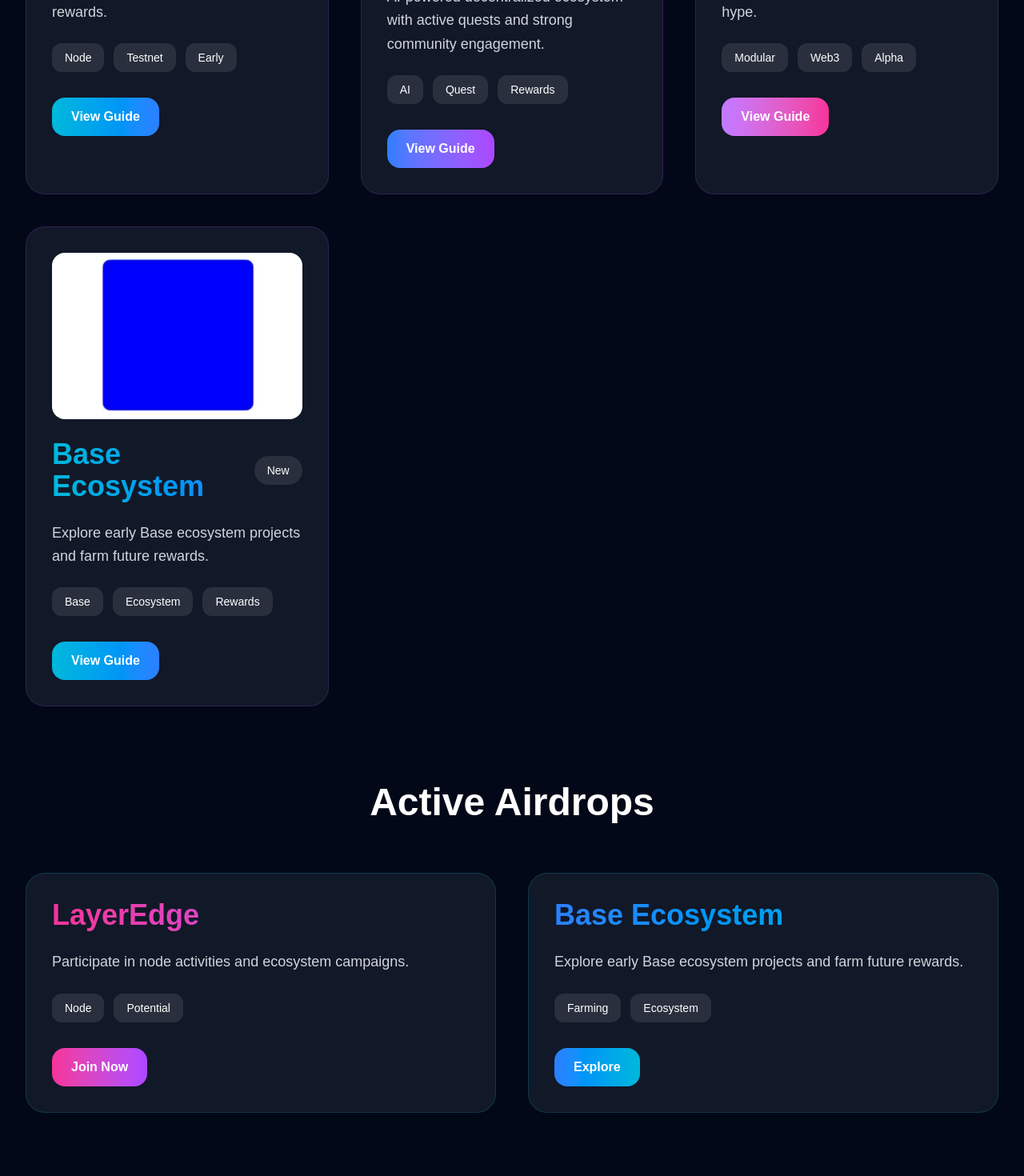
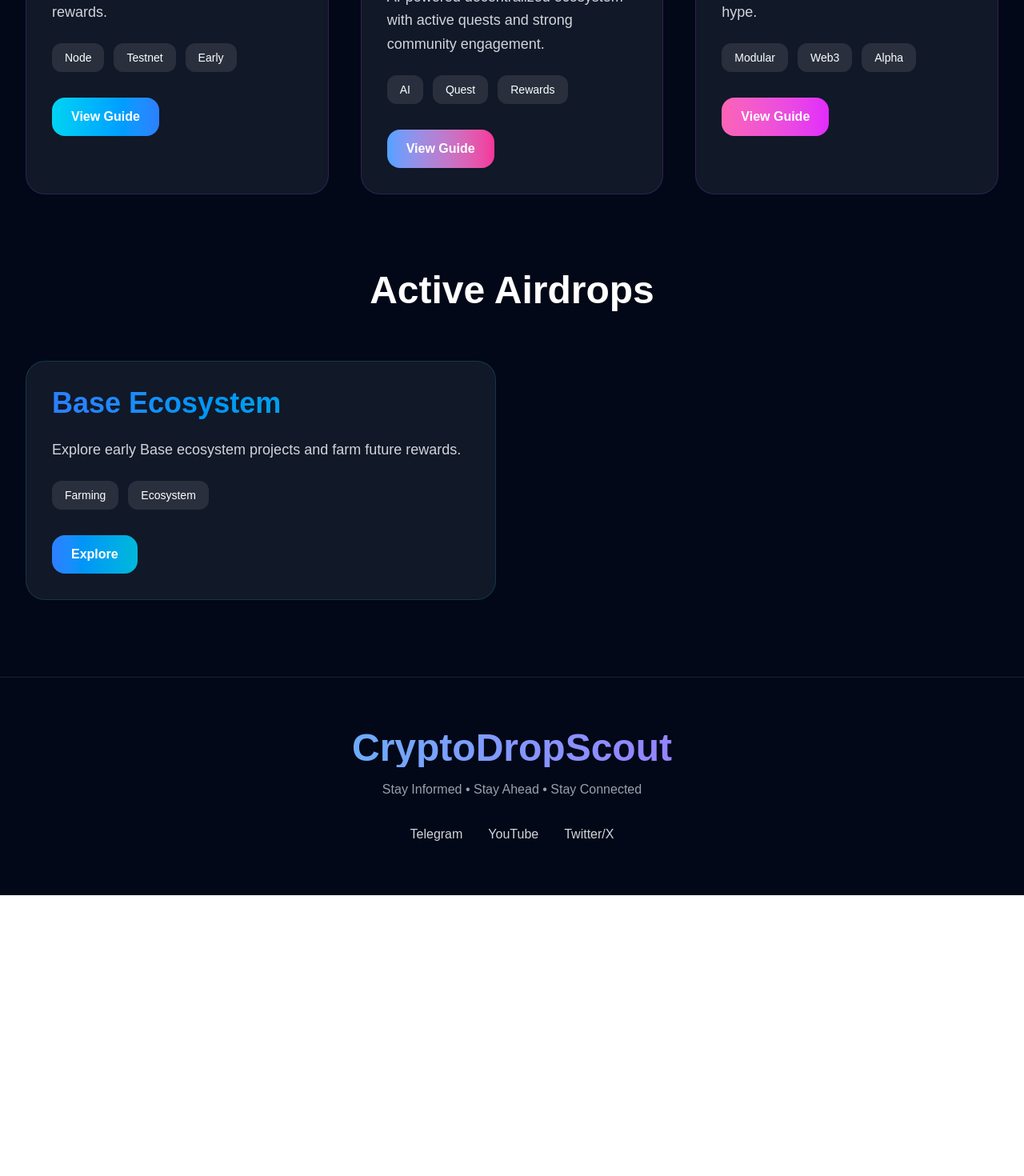
Before and after one commit to Hunterkak/cryptodropscout, a Next.js app: page / in a window 1280 px wide. Shown: the part 1280-2750 px from the top of the page at 80% size. After the commit the page ends 2399 px from the top, so only its background shows below. Built offline with nearby package versions, Linux system fonts and the light colour scheme.

Commit message:
updated project referral links

```diff
--- a/src/app/data/projects.ts
+++ b/src/app/data/projects.ts
@@ -5,10 +5,9 @@
       "Early node opportunity with strong community growth and possible future rewards.",
     badge: "Active",
     tags: ["Node", "Testnet", "Early"],
-    button: "View Guide",
-    link: "/guides/dac-chain",
-    color: "from-cyan-500 to-blue-500",
+    link: "https://inception.dachain.io/?ref=DAC246274",
     image: "/projects/dac.png",
+    color: "from-cyan-400 to-blue-500",
   },
 
   {
@@ -17,10 +16,9 @@
       "AI-powered decentralized ecosystem with active quests and strong community engagement.",
     badge: "Trending",
     tags: ["AI", "Quest", "Rewards"],
-    button: "View Guide",
-    link: "#",
-    color: "from-blue-500 to-purple-500",
+    link: "https://quest.quip.network/airdrop?referral_code=B82YWXDM",
     image: "/projects/quip.png",
+    color: "from-blue-400 to-pink-500",
   },
 
   {
@@ -29,43 +27,20 @@
       "One of the hottest modular blockchain ecosystems in Web3 with massive hype.",
     badge: "Hot",
     tags: ["Modular", "Web3", "Alpha"],
-    button: "View Guide",
-    link: "#",
-    color: "from-purple-400 to-pink-500",
+    link: "https://portal.linera.net?referralCode=brilliant-fox-5461",
     image: "/projects/linera.png",
-  },
-
-  {
-    title: "Base Ecosystem",
-    description:
-      "Explore early Base ecosystem projects and farm future rewards.",
-    badge: "New",
-    tags: ["Base", "Ecosystem", "Rewards"],
-    button: "Explore",
-    link: "#",
-    color: "from-cyan-500 to-blue-500",
-    image: "/projects/base.png",
+    color: "from-pink-400 to-fuchsia-500",
   },
 ];
 
 export const airdrops = [
-  {
-    title: "LayerEdge",
-    description:
-      "Participate in node activities and ecosystem campaigns.",
-    tags: ["Node", "Potential"],
-    button: "Join Now",
-    link: "#",
-    color: "from-pink-500 to-purple-500",
-  },
-
   {
     title: "Base Ecosystem",
     description:
       "Explore early Base ecosystem projects and farm future rewards.",
     tags: ["Farming", "Ecosystem"],
     button: "Explore",
-    link: "#",
+    link: "https://base.org",
     color: "from-blue-500 to-cyan-500",
   },
 ];
```
